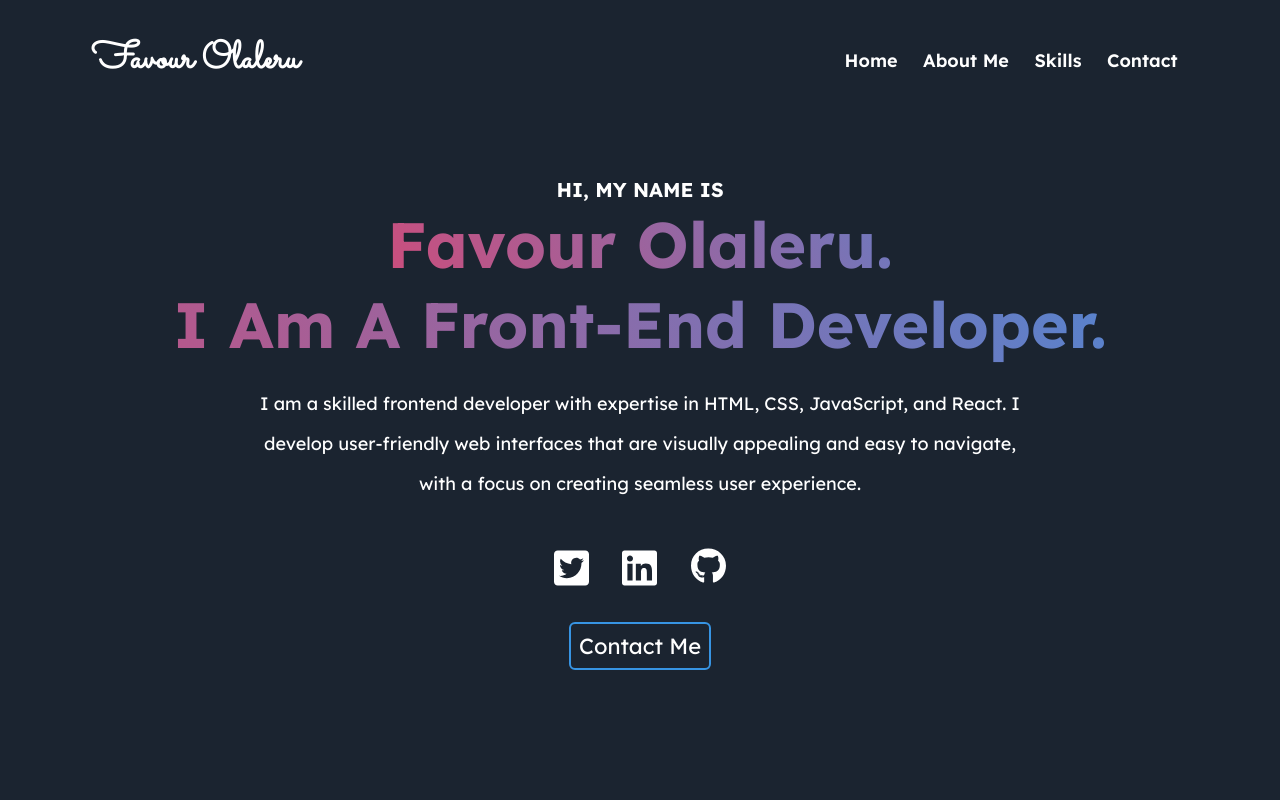
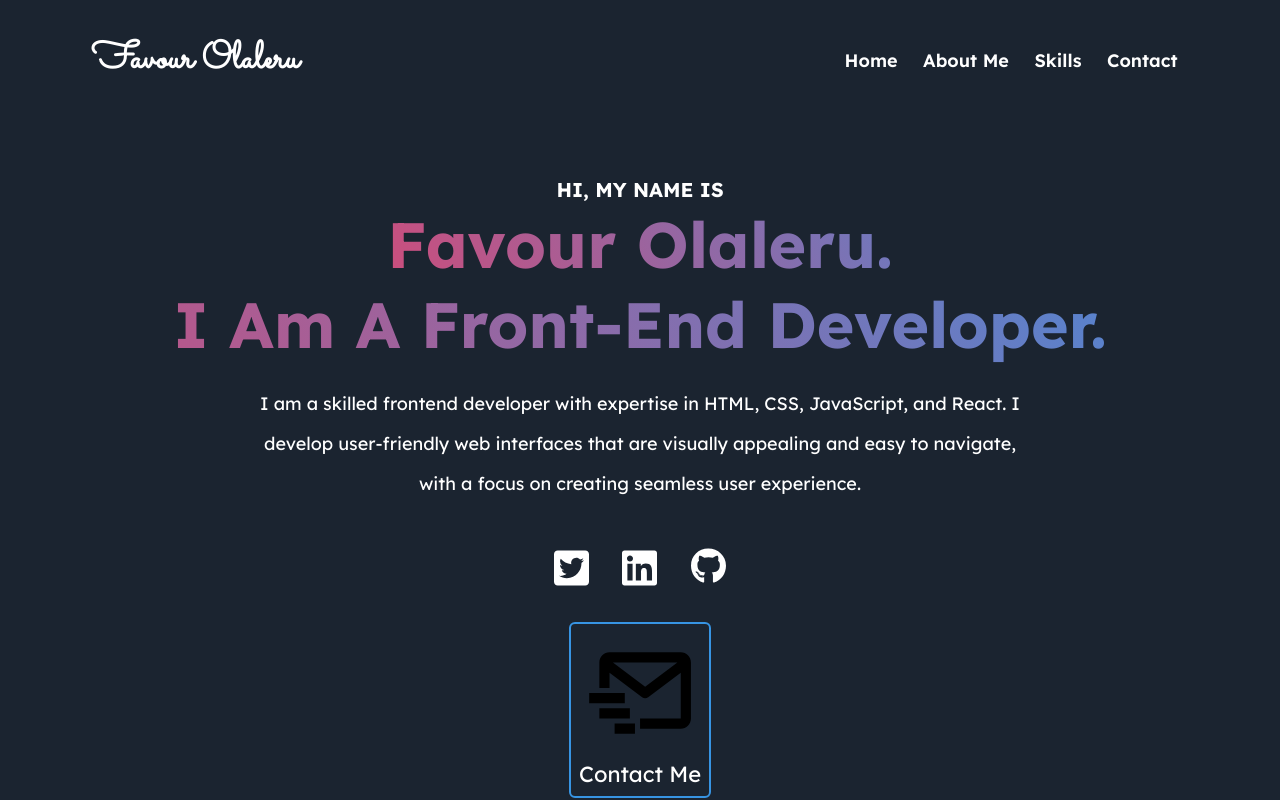
Before and after one commit to NTiger07/portfolio-react, a React (Create React App) app: page / in a window 1280 px wide. Shown: the top 800 px of the page. Built offline with nearby package versions, Linux system fonts and the light colour scheme.

Commit message:
added svg txts

```diff
--- a/src/components/Hero.jsx
+++ b/src/components/Hero.jsx
@@ -44,6 +44,16 @@ export default class Hero extends Component {
         </div>
         <div className="hero_section-contact">
           <button>
+            <svg
+              stroke="currentColor"
+              fill="currentColor"
+              stroke-width="0"
+              viewBox="0 0 24 24"
+              xmlns="http://www.w3.org/2000/svg"
+            >
+              <path d="M20 4H6c-1.103 0-2 .897-2 2v5h2V8l6.4 4.8a1.001 1.001 0 0 0 1.2 0L20 8v9h-8v2h8c1.103 0 2-.897 2-2V6c0-1.103-.897-2-2-2zm-7 6.75L6.666 6h12.668L13 10.75z"></path>
+              <path d="M2 12h7v2H2zm2 3h6v2H4zm3 3h4v2H7z"></path>
+            </svg>
             <a
               href="mailto:falaleru@gmail.com"
               target="_blank"
```
Also changed, not shown: github.txt (added), repo.txt (added), resule.txt (added), send.txt (added), todo.txt, twitter.txt (added), website.txt (added).
